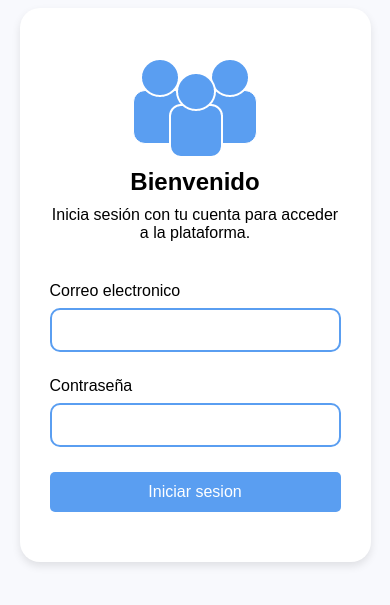
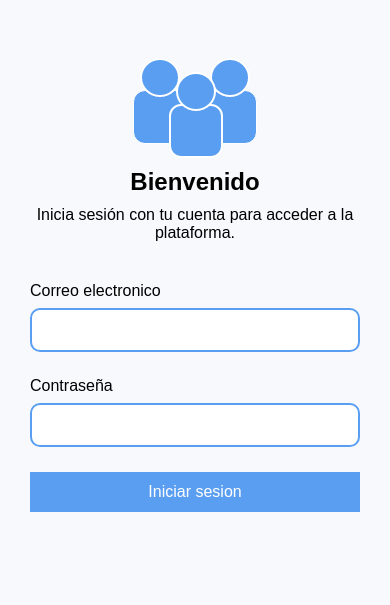
Before and after one commit to Orlandoprieto/AdminUsers, a React (Vite) app: page /login in a window 390 px wide. Shown: the part 137-742 px from the top of the page. Built offline with nearby package versions, Linux system fonts and the light colour scheme; no server answers.

Commit message:
cambios en estilos de botones y select

```diff
--- a/src/components/button/buttonStyles.css
+++ b/src/components/button/buttonStyles.css
@@ -4,7 +4,6 @@
     color: rgb(255, 255, 255);
     border: none;
     height: 40px;
-    border-radius: 5px;
     font-size: 16px;
 }
 
--- a/src/components/containerListPost/containerListPostStyles.css
+++ b/src/components/containerListPost/containerListPostStyles.css
@@ -1,3 +1,6 @@
+
+
+@media (min-width: 801px){
     .containerCardPost{
         display: flex;
         flex-direction: column;
@@ -26,3 +29,30 @@
         padding: 15px 0;
         display: flex;
     }
+}
+
+@media (max-width: 800px) {
+    .containerCardPost{
+        display: flex;
+        flex-direction: column;
+        height: 100%;
+        width: 100%;
+    }
+
+    .actions{
+        display: flex;
+        justify-content: space-between;
+    }
+
+    .actions>*{
+        display: flex;
+        width: 48%;
+    }
+
+
+    .list_post{
+        flex-wrap: wrap;
+        padding: 15px 0;
+        display: flex;
+    }
+}
--- a/src/components/containerListUser/containerListUserStyles.css
+++ b/src/components/containerListUser/containerListUserStyles.css
@@ -1,9 +1,16 @@
+
+
+@media (min-width: 801px){
     .containerCardUser{
         display: flex;
         flex-direction: column;
         height: 100%;
         width: 100%;
 
+    }
+
+    select{
+        width: 100%;
     }
 
     .actions{
@@ -28,3 +35,39 @@
         flex-direction: column;
         gap: 10px;
     }
+}
+
+@media (max-width: 800px){
+    .containerCardUser{
+        display: flex;
+        flex-direction: column;
+        height: 100%;
+        width: 100%;
+    }
+
+    .actions{
+        display: flex;
+        justify-content: space-between;
+    }
+
+    .actions>*{
+        display: flex;
+    }
+
+    select{
+        width: 100%;
+    }
+
+    .actions>:last-child{
+        justify-content: flex-end;
+    }
+
+    .list_users{
+        padding: 20px 0;
+        display: flex;
+        height: 100%;
+        width: 100%;
+        flex-direction: column;
+        gap: 10px;
+    }
+}
--- a/src/pages/dashboard/Dashboard.tsx
+++ b/src/pages/dashboard/Dashboard.tsx
@@ -24,7 +24,6 @@ import iconExit from '../../assets/exit.png'
 import { User } from "../../validations/user"
 import ContanierCreate from "../../components/containerCreate/ContainerCreate"
 import ContanierEditPost from "../../components/containerEdit/ContainerEditPost"
-import RoutesContentContext, { routesContentContext } from "../../context/routesContentContext"
 import { Post } from "../../validations/post"
 
 export default function DashboardAdmin() {
@@ -32,7 +31,7 @@ export default function DashboardAdmin() {
    const navigate = useNavigate()
    const [userLogged, setUserLogged] = useState<User | null>(null)
    //const { content } = useContext(routesContentContext)
-   const [showMenu, setShowMenu] = useState<"flex" | "none">()
+   const [showMenu, setShowMenu] = useState<"flex" | "none">("flex")
 
 
    useEffect(() => {
--- a/src/pages/dashboard/dashboardStyles.css
+++ b/src/pages/dashboard/dashboardStyles.css
@@ -152,7 +152,7 @@
 
     .visualized_data {
         overflow-y: scroll;
-        padding: 30px;
+        padding: 20px;
         display: flex;
         width: 100%;
     }
--- a/src/pages/loginPage/Login.tsx
+++ b/src/pages/loginPage/Login.tsx
@@ -48,7 +48,7 @@ export default function Login() {
 
    return (
       <div className="container">
-         <div className="card">
+         <div className="card_login">
             <div className="container_info">
                <img src={icon} alt="" />
 
--- a/src/pages/loginPage/loginPageStyles.css
+++ b/src/pages/loginPage/loginPageStyles.css
@@ -1,3 +1,5 @@
+
+@media (min-width: 801px){
     .container{
         width: 100%;
         min-height: 100vh;
@@ -7,14 +9,14 @@
 
     }
 
-.card {
+    .card_login {
         gap: 40px;
         padding: 50px 30px;
         display: flex;
         justify-content: space-between;
         flex-direction: column;
         background-color: white;
-    width: 90%;
+        width: 60%;
         max-width: 400px;
         border-radius: 20px;
         box-shadow: 0px 4px 8px rgba(0, 0, 0, 0.1);
@@ -32,3 +34,38 @@
     span{
         text-align: center;
     }
+}
+
+@media (max-width: 800px){
+    .container{
+        width: 100%;
+        min-height: 100vh;
+        display: flex;
+        justify-content: center;
+        align-items: center;
+    }
+
+    .card_login {
+        gap: 40px;
+        padding: 50px 30px;
+        display: flex;
+        justify-content: space-between;
+        flex-direction: column;
+        width: 100%;
+        height: 100%;
+        border-radius: 20px;
+
+    }
+
+    .container_info{
+        gap: 10px;
+        display: flex;
+        align-items: center;
+        justify-content: center;
+        flex-direction: column;
+    }
+
+    span{
+        text-align: center;
+    }
+}
```
Lines whose indentation alone changed are shown as unchanged.
